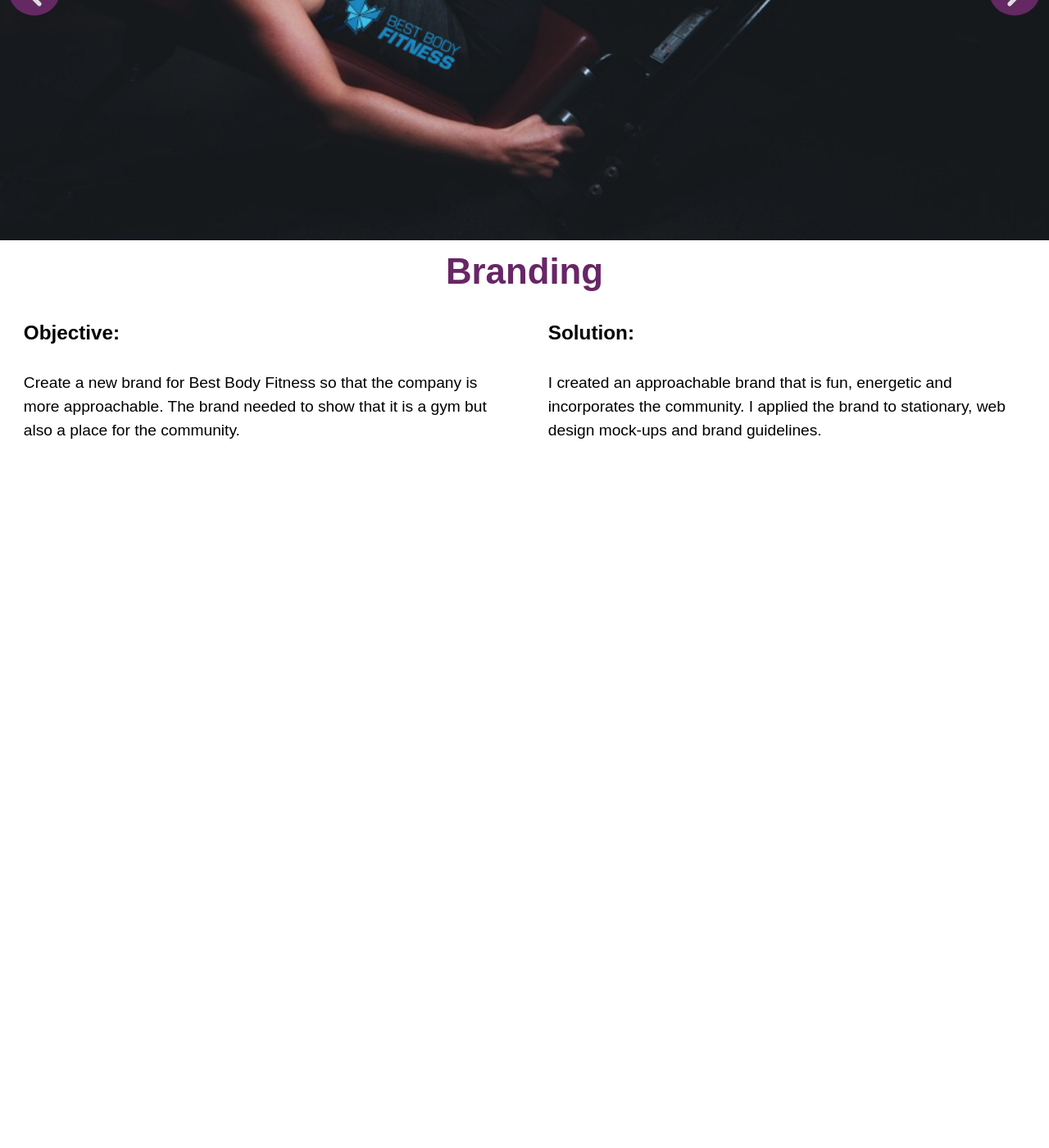
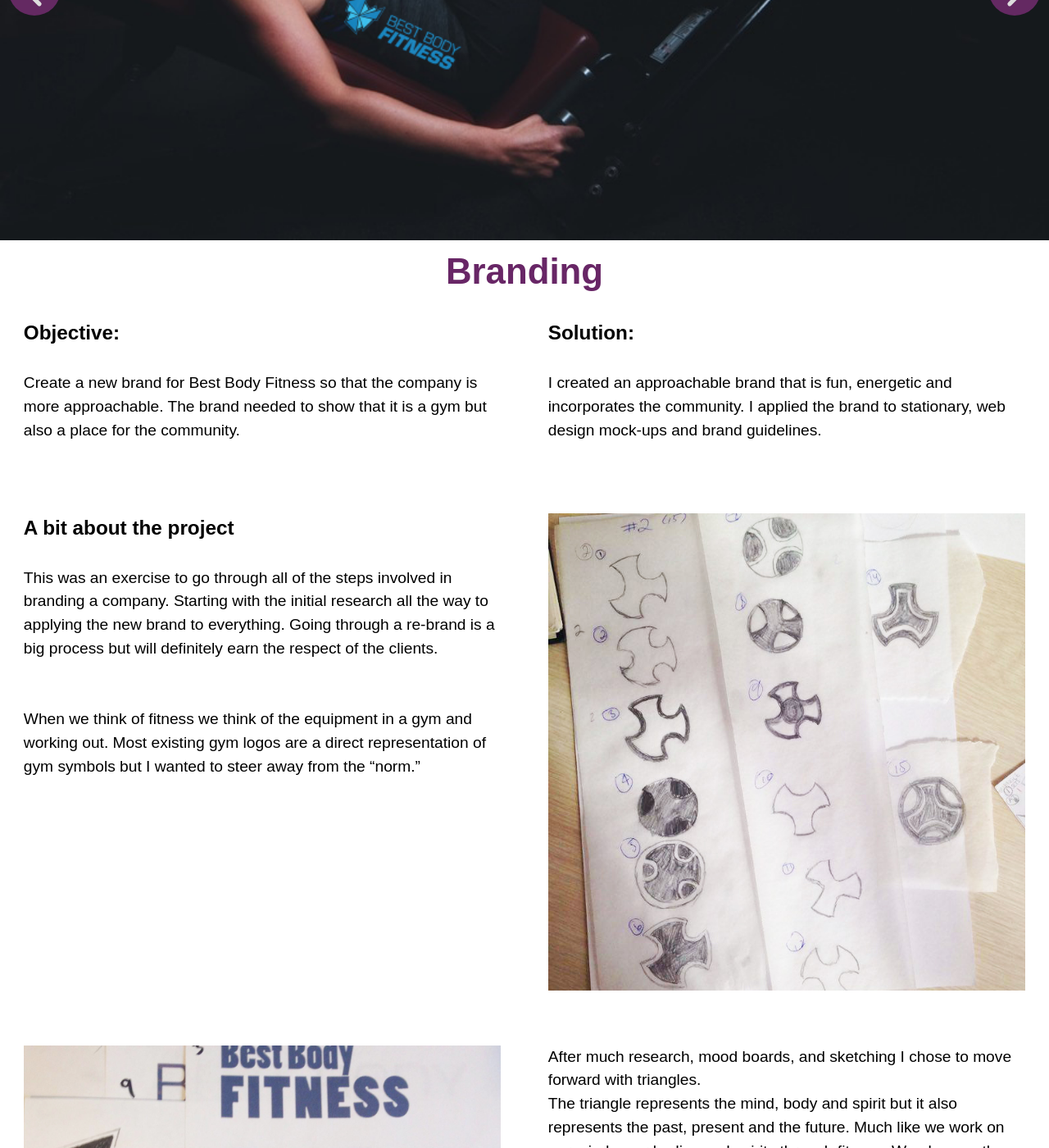
Before and after one commit to arial-alisha/portfoliowebsite, a Jekyll site: the page built from branding.html, in a window 1280 px wide and 1400 px high, scrolled down 605 px. Shown: the whole window at 82% size. Built offline with Jekyll 4.4.1, drawn with Linux system fonts in a browser that asks for light colours; before the commit the page ends 1202 px from its top, so only the background shows below that; some of the changed text lies outside the part shown.

Commit message:
commit commit

```diff
--- a/branding.html
+++ b/branding.html
@@ -29,7 +29,7 @@ layout: default
 
 <div class="portfolio">
   <img class="portfoliomain" src="{{site.baseurl}}/assets/sideofshirt.jpg">
-  <a href="{{site.baseurl}}/{{site.baseurl}}/maps.html">
+  <a href="{{site.baseurl}}/{{site.baseurl}}/quickthinking.html">
     <svg id="arrows" class="arrow-1" xmlns="http://www.w3.org/2000/svg" viewBox="0 0 49.64 49.64"><defs><style>.circle{fill:#642962;}.line{fill:none;stroke:#ddd;stroke-linecap:round;stroke-linejoin:round;stroke-width:4px;}</style></defs><title>arrows</title><circle class="circle" cx="24.82" cy="24.82" r="24.82"/><path class="line" d="M29.41 10.95L15.6 24.76l13.93 13.93"/></svg>
   </a>
   <a href="{{site.baseurl}}/annualreport.html">
@@ -49,8 +49,43 @@ layout: default
       <h4 id="about" class="text-left"> Solution:</h4>
       <p>I created an approachable brand that is fun, energetic and incorporates the community. I applied the brand to stationary, web design mock-ups and brand guidelines.</p>
     </div>
+  </div>
 
+  <div class="island grid">
+    <div class="island unit unit-xs-1 unit-s-1 unit-m-1-2">
+      <h4 id="about">A bit about the project</h4>
+      <p class="text-left">This was an exercise to go through all of the steps involved in branding a company. Starting with the initial research all the way to applying the new brand to everything. Going through a re-brand is a big process but will definitely earn the respect of the clients. </p> <br> <p>When we think of fitness we think of the equipment in a gym and working out. Most existing gym logos are a direct representation of gym symbols but I wanted to steer away from the “norm.”  </p>
+    </div>
+
+    <div class="island unit unit-xs-1 unit-s-1 unit-m-1-2">
+      <img class="portfoliomain" src="{{site.baseurl}}/assets/process1.jpg">
+        </div>
   </div>
+
+  <div class="island grid">
+    <div class="island unit unit-xs-1 unit-s-1 unit-m-1-2">
+      <img class="portfoliomain" src="{{site.baseurl}}/assets/pro2.jpg">
+      </div>
+
+    <div class="island unit unit-xs-1 unit-s-1 unit-m-1-2">
+      <p>After much research, mood boards, and sketching I chose to move forward with triangles.
+        <br>The triangle represents the mind, body and spirit but it also represents the past, present and the future. Much like we work on our minds, our bodies and spirits through fitness. We also use the gym and fitness as a way to see the improvements from the past, the present and the future.</p>
+        </div>
+  </div>
+
+  <div class="island grid">
+    <div class="island unit unit-xs-1 unit-s-1 unit-m-1-2">
+      <p>Once I solidified the theme of the brand, I went in and started matching all sorts of logo choices with word marks. Just because the concept is strong it is not enough to create the brand there is still much more to it then that. </p>
+
+      </div>
+
+    <div class="island unit unit-xs-1 unit-s-1 unit-m-1-2">
+      <img class="portfoliomain" src="{{site.baseurl}}/assets/pro2.jpg">
+      </div>
+  </div>
+
+
+
 
 <!-- </body>
 </html> -->
--- a/index.html
+++ b/index.html
@@ -29,7 +29,7 @@ layout: default
   </div>
 
   <div class="island grid">
-    <div class="unit unit-xs-1 unit-s-1 unit-m-1-2">
+    <div class="island unit unit-xs-1 unit-s-1 unit-m-1-2">
       <h1 id="about" class="yotta text-left"> Hello.</h1>
 
       <p>I am a very motivated visual communicator!
```
Also changed, not shown: quickthinking.html (added, +56 -0 lines), assets/pro2.jpg (added), assets/process1.jpg (added), 1 other file.
